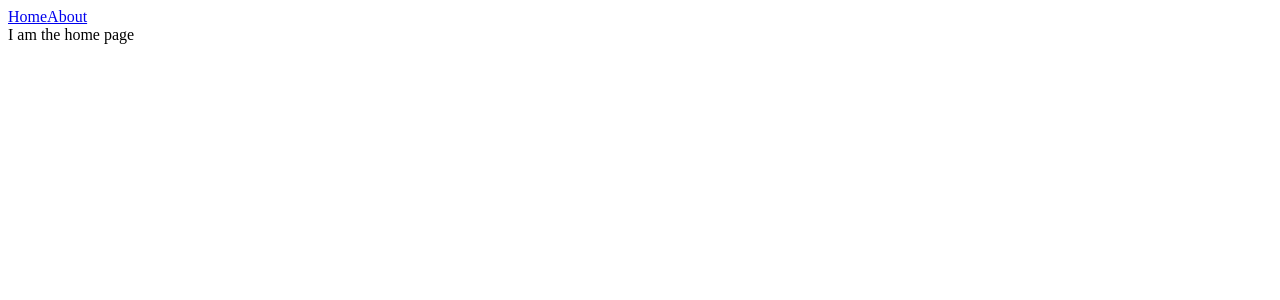
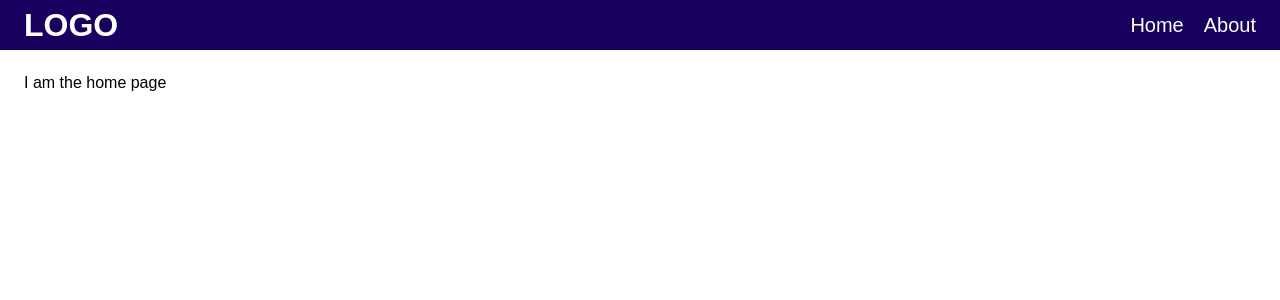
Before and after one commit to jarasmar/multi-page-react, a React (Create React App) app: page / in a window 1280 px wide. Shown: the top 300 px of the page. Built offline with nearby package versions, Linux system fonts and the light colour scheme.

Commit message:
Add basic styling

```diff
--- a/src/components/nav.js
+++ b/src/components/nav.js
@@ -4,8 +4,11 @@ import { Link, withRouter } from 'react-router-dom';
 function Nav(props) {
     return (
         <div className='nav'>
-            <Link to="/">Home</Link>
-            <Link to="/about">About</Link>
+            <span class="logo">Logo</span>
+            <div>
+                <Link to="/">Home</Link>
+                <Link to="/about">About</Link>
+            </div>
         </div>
     )
 }
--- a/src/pages/about.js
+++ b/src/pages/about.js
@@ -2,7 +2,7 @@ import React from 'react';
 
 function About() {
     return (
-        <div className="about">
+        <div className="page about">
             I am the About page
         </div>
     )
--- a/src/pages/home.js
+++ b/src/pages/home.js
@@ -2,7 +2,7 @@ import React from 'react';
 
 function Home() {
     return (
-        <div className="home">
+        <div className="page home">
             I am the home page
         </div>
     )
--- a/src/styles/index.css
+++ b/src/styles/index.css
@@ -0,0 +1,43 @@
+* {
+    margin: 0;
+    padding: 0;
+    box-sizing: border-box;
+}
+
+body {
+    font-family: sans-serif;
+}
+
+.nav {
+    position: fixed;
+    top: 0;
+    width: 100%;
+    height: 50px;
+    padding: 10px 24px;
+    background-color: #17005e;
+    color: #fff;
+
+    display: flex;
+    flex-direction: row;
+    justify-content: space-between;
+    align-items: center;
+}
+
+.nav a {
+    color: #fff;
+    font-size: 20px;
+    padding-left: 20px;
+    text-decoration: none;
+}
+
+.logo {
+    color: #fff;
+    text-transform: uppercase;
+    font-weight: 900;
+    font-size: 32px;
+}
+
+.page {
+    margin-top: 50px;
+    padding: 24px;
+}
```
